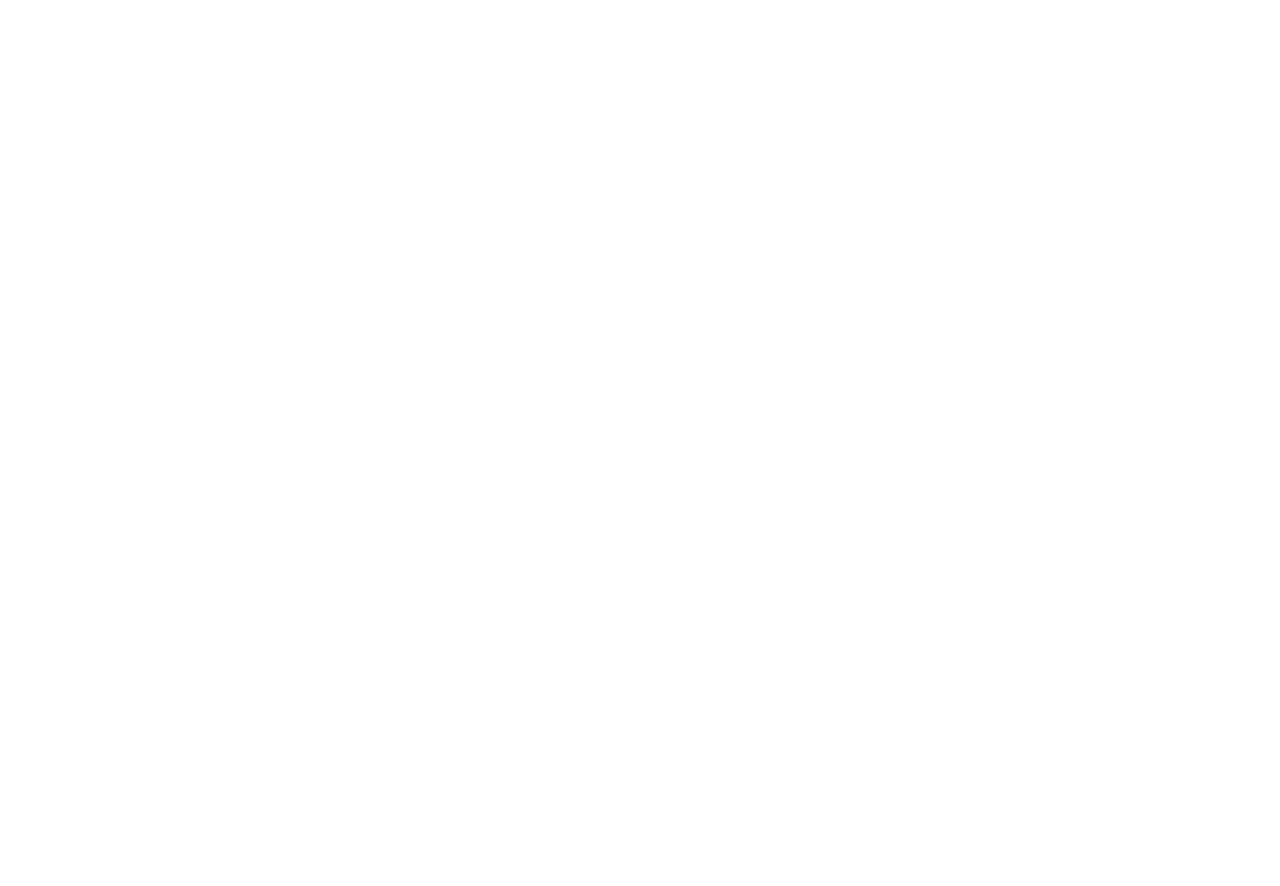
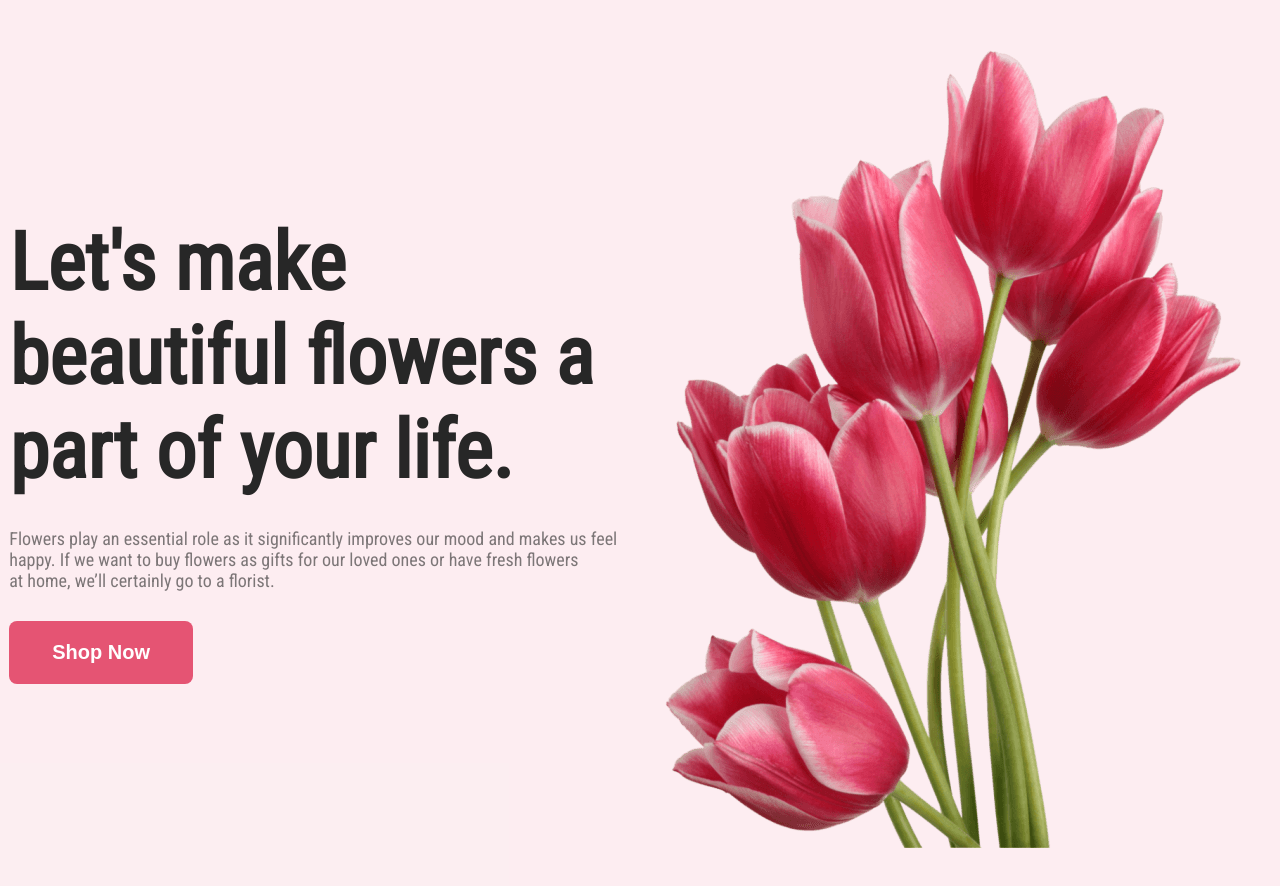
Before and after one commit to Git-Ratikul-Islam/Assignment-flower-shop, a plain HTML site: page index.html in a window 1280 px wide. Before the commit the page ends 800 px from the top, so only its background shows below. Drawn offline with Linux system fonts and the light colour scheme.

Commit message:
banner-section-done

```diff
--- a/index.html
+++ b/index.html
@@ -6,10 +6,34 @@
       <meta name="viewport" content="width=device-width, initial-scale=1.0">
       <title>Flower Shop</title>
       <link rel="stylesheet" href="style.css">
+      <link rel="preconnect" href="https://fonts.googleapis.com">
+      <link rel="preconnect" href="https://fonts.gstatic.com" crossorigin>
+      <link href="https://fonts.googleapis.com/css2?family=Josefin+Sans&family=Lato&family=Oswald&family=Roboto+Condensed&display=swap"
+            rel="stylesheet">
 </head>
 
 <body>
+      <!-- Banner section start from here -->
       <header>
+            <div class="banner-section">
+                  <div class="text-area-part">
+                        <h1 class="banner-text-head-title">Let's make <br> beautiful flowers a <br> part of your life.
+                        </h1>
+                        <p class="banner-text-paragraph-title">Flowers play an essential role as it significantly
+                              improves our mood and makes us feel <br>
+                              happy.
+                              If we want to buy flowers as gifts for our loved ones or have fresh flowers <br> at home,
+                              we’ll
+                              certainly go to a florist. </p>
+                        <button class="banner-button">Shop Now</button>
+                  </div>
+
+
+                  <div class="image-area-part">
+                        <img class="banner-image" src="/Flower Asset/pngwing 10.png" alt="">
+                  </div>
+            </div>
+
 
       </header>
       <main>
--- a/style.css
+++ b/style.css
@@ -0,0 +1,57 @@
+* {
+      margin: 0;
+      padding: 0;
+}
+
+body {
+      font-family: 'Josefin Sans', sans-serif;
+      font-family: 'Lato', sans-serif;
+      font-family: 'Oswald', sans-serif;
+      font-family: 'Roboto Condensed', sans-serif;
+}
+
+/* banner css start from here */
+
+.banner-section {
+      display: flex;
+      align-items: center;
+      justify-content: space-around;
+      background-color: rgba(229, 84, 115, 0.10);
+      height: 900px;
+
+}
+
+.text-area-part {}
+
+.banner-text-head-title {
+      color: #272727;
+      font-size: 80px;
+      font-style: normal;
+      font-weight: 800;
+}
+
+.banner-text-paragraph-title {
+      color: rgba(39, 39, 39, 0.60);
+      font-size: 18px;
+      font-style: normal;
+      font-weight: 400;
+      padding: 30px 0px 30px 0px;
+
+}
+
+.banner-button {
+      padding: 20px 43px;
+      border-radius: 8px;
+      font-size: 20px;
+      font-weight: 700;
+      background: #E55473;
+      border-style: none;
+      color: #FFF;
+}
+
+.image-area-part {
+      display: inline-block;
+}
+
+
+.banner-image {}
```
Also changed, not shown: Flower Asset/Flower 01.png (added), Flower Asset/Group 57.png (added), Flower Asset/Group 58.png (added), Flower Asset/Group 59.png (added), Flower Asset/Rectangle 4.png (added), Flower Asset/Rectangle 5.png (added), Flower Asset/Rectangle 6.png (added), Flower Asset/Rectangle 9.png (added), Flower Asset/pngwing 10.png (added), Flower Asset/pngwing 5.png (added), Flower Asset/pngwing 6.png (added), Flower Asset/pngwing 7.png (added), Flower Asset/pngwing 8.png (added).
